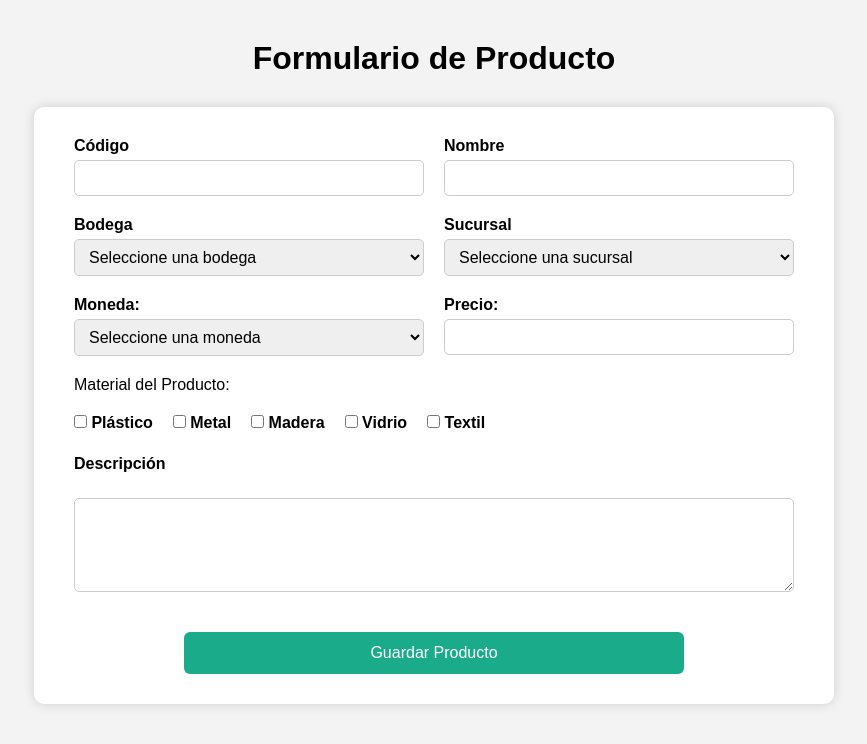
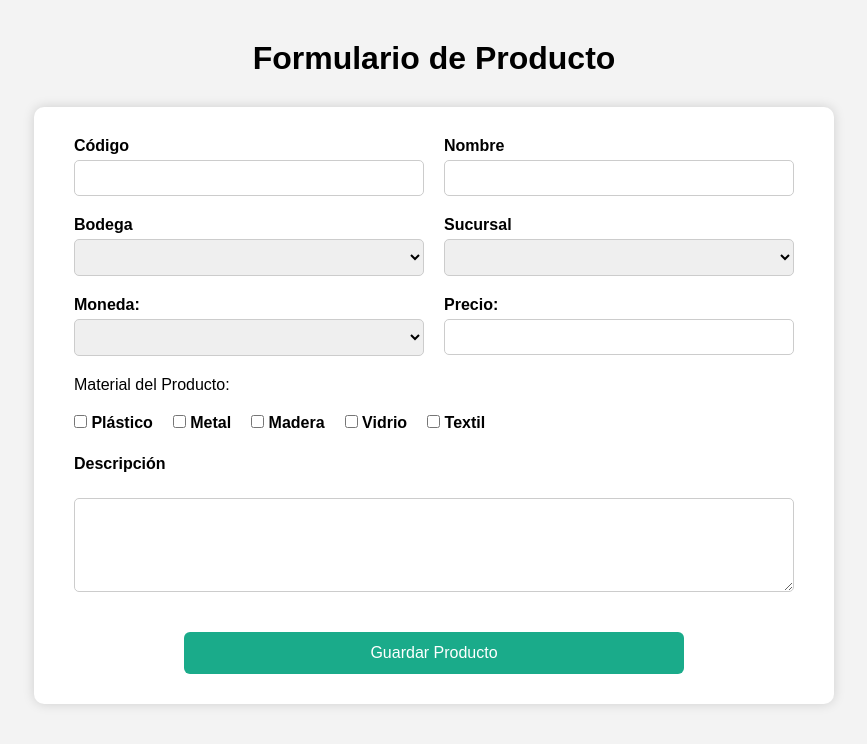
Before and after one commit to conflictor/PruebaDesis, a PHP site: page / in a window 1280 px wide. Shown: the top 744 px of the page, without its empty margins (206-1073 px from the left). Run offline with PHP 8.4, Linux system fonts and the light colour scheme; data comes from the database, SQL or seed files in the repository; lists and menus that the app fills with data are empty; some libraries are stand-ins or nearby versions.

Commit message:
REMOVE: select label

```diff
--- a/Product Registration/index.php
+++ b/Product Registration/index.php
@@ -26,13 +26,13 @@
         <div class="col-50">
             <label for="warehouse">Bodega</label>
             <select id="warehouse" name="warehouse">
-                <option value="">Seleccione una bodega</option>
+                <option value=""></option>
             </select>
         </div>
         <div class="col-50">
             <label for="branch">Sucursal</label>
             <select id="branch" name="branch">
-                <option value="">Seleccione una sucursal</option>
+                <option value=""></option>
             </select>
         </div>
     </div>
@@ -41,7 +41,7 @@
         <div class="col-50">
             <label for="currency">Moneda:</label>
             <select id="currency" name="currency">
-                <option value="">Seleccione una moneda</option>
+                <option value=""></option>
             </select>
         </div>
         <div class="col-50">
--- a/Product Registration/script.js
+++ b/Product Registration/script.js
@@ -152,7 +152,7 @@ function loadCurrencies() {
  */
 function loadBranches(warehouseId) {
     const branchSelect = document.getElementById('branch');
-    branchSelect.innerHTML = '<option value="">Seleccione una sucursal</option>';
+    branchSelect.innerHTML = '<option value=""></option>';
 
     if (!warehouseId) return;
 
```
